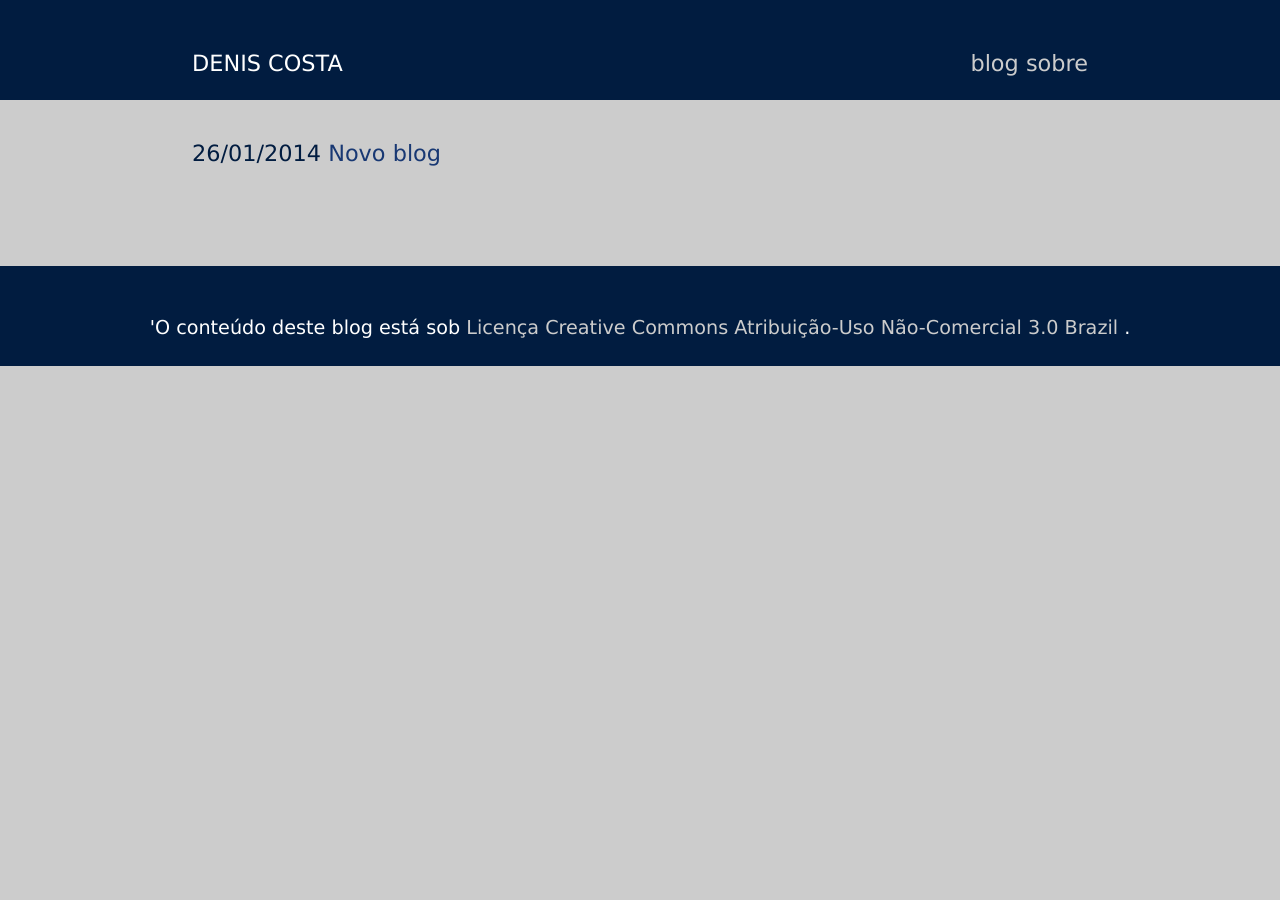
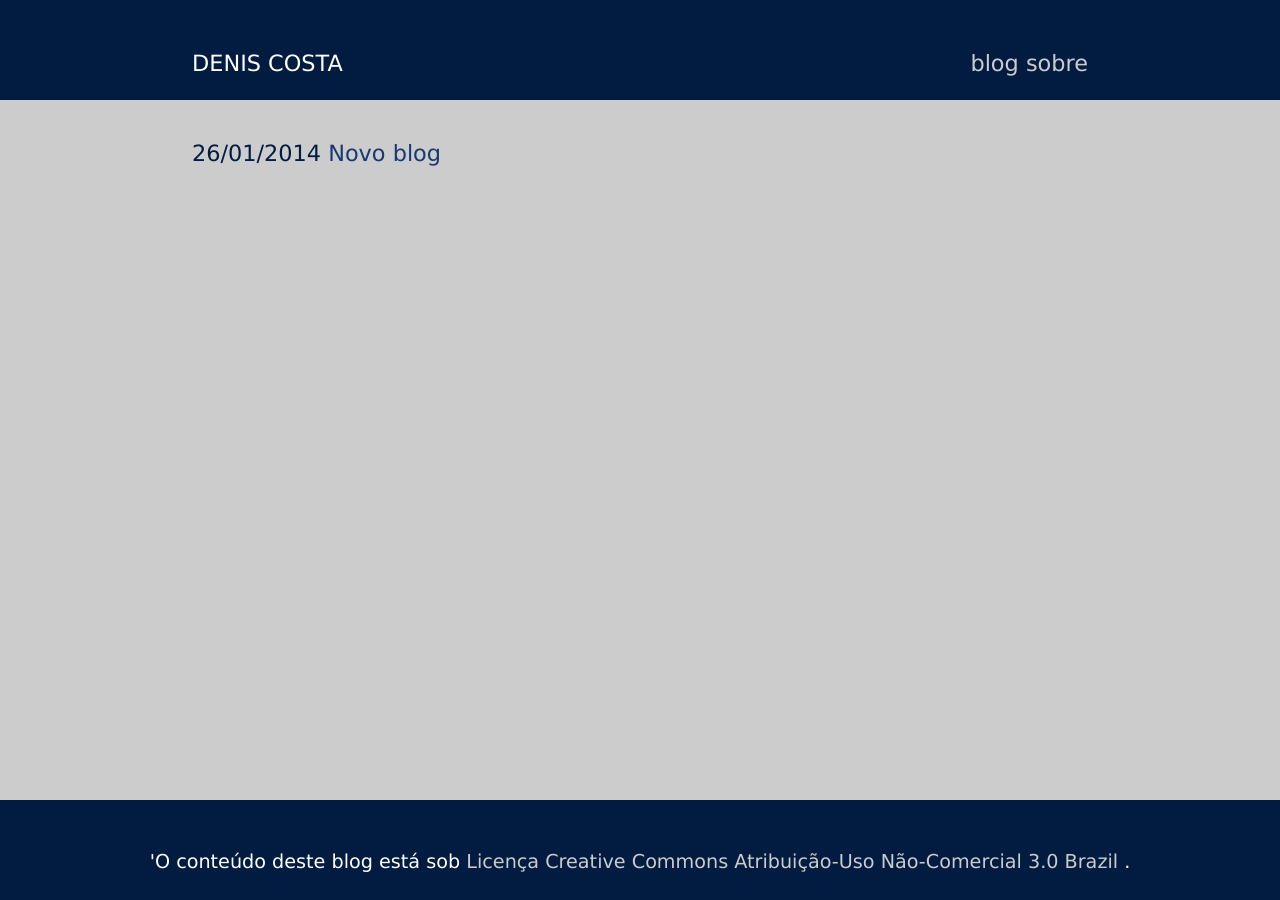
Before and after one commit to deniscostadsc/deniscostadsc.github.io, a Jekyll site: the page built from index.html, in a window 1280 px wide. Built offline with Jekyll 4.4.1, drawn with Linux system fonts in a browser that asks for light colours; Markdown is read by kramdown in place of the engine named in the settings.

Commit message:
fix layout.

```diff
--- a/css/styles.css
+++ b/css/styles.css
@@ -56,7 +56,10 @@ main {
     color: #FFF;
     background-color: #011C40;
     height: 100px;
-    position: relative;
+    position: absolute;
+    bottom: 0;
+    left: 0;
+    right: 0;
 }
 
 .footer a {
```
